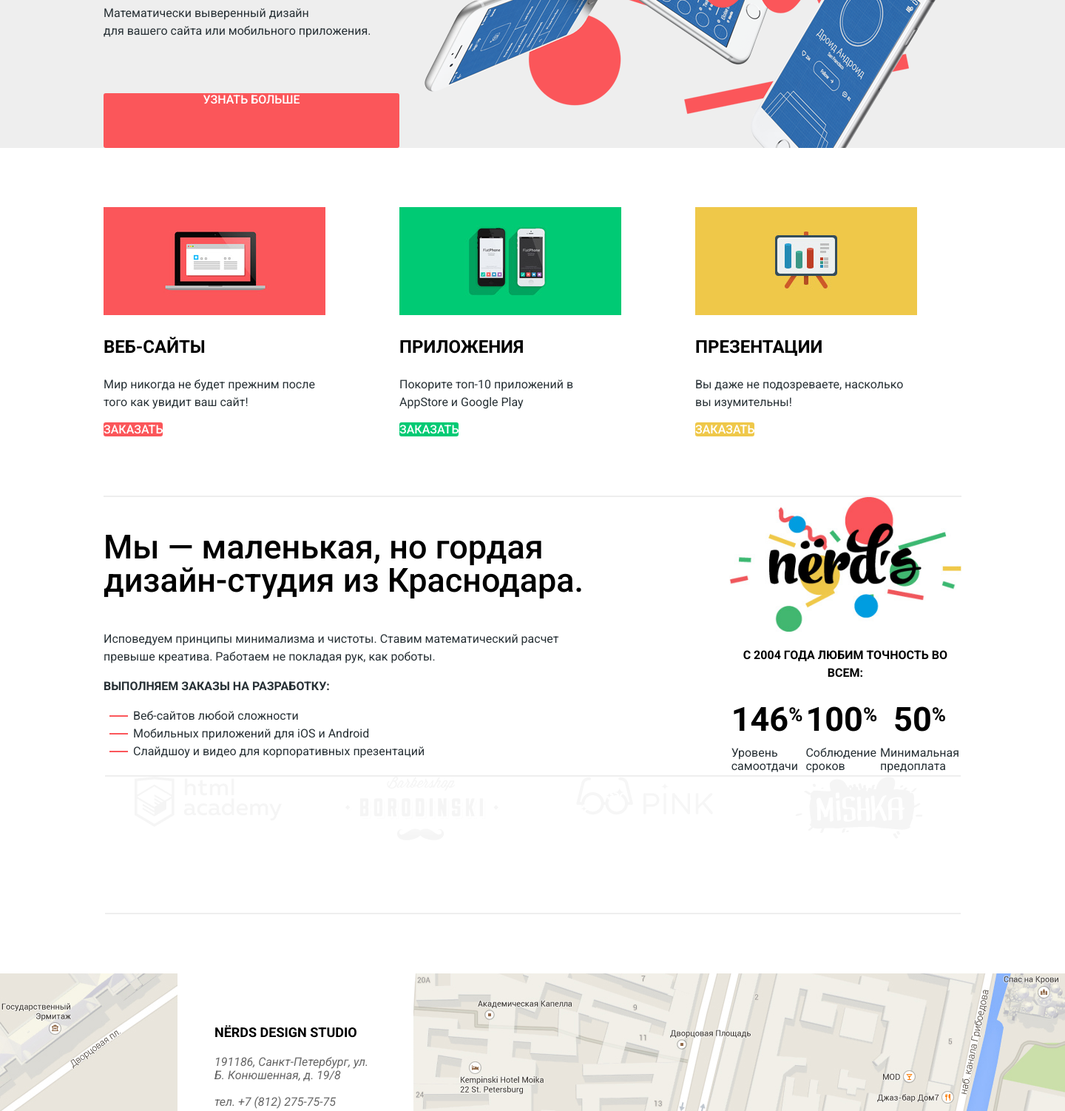
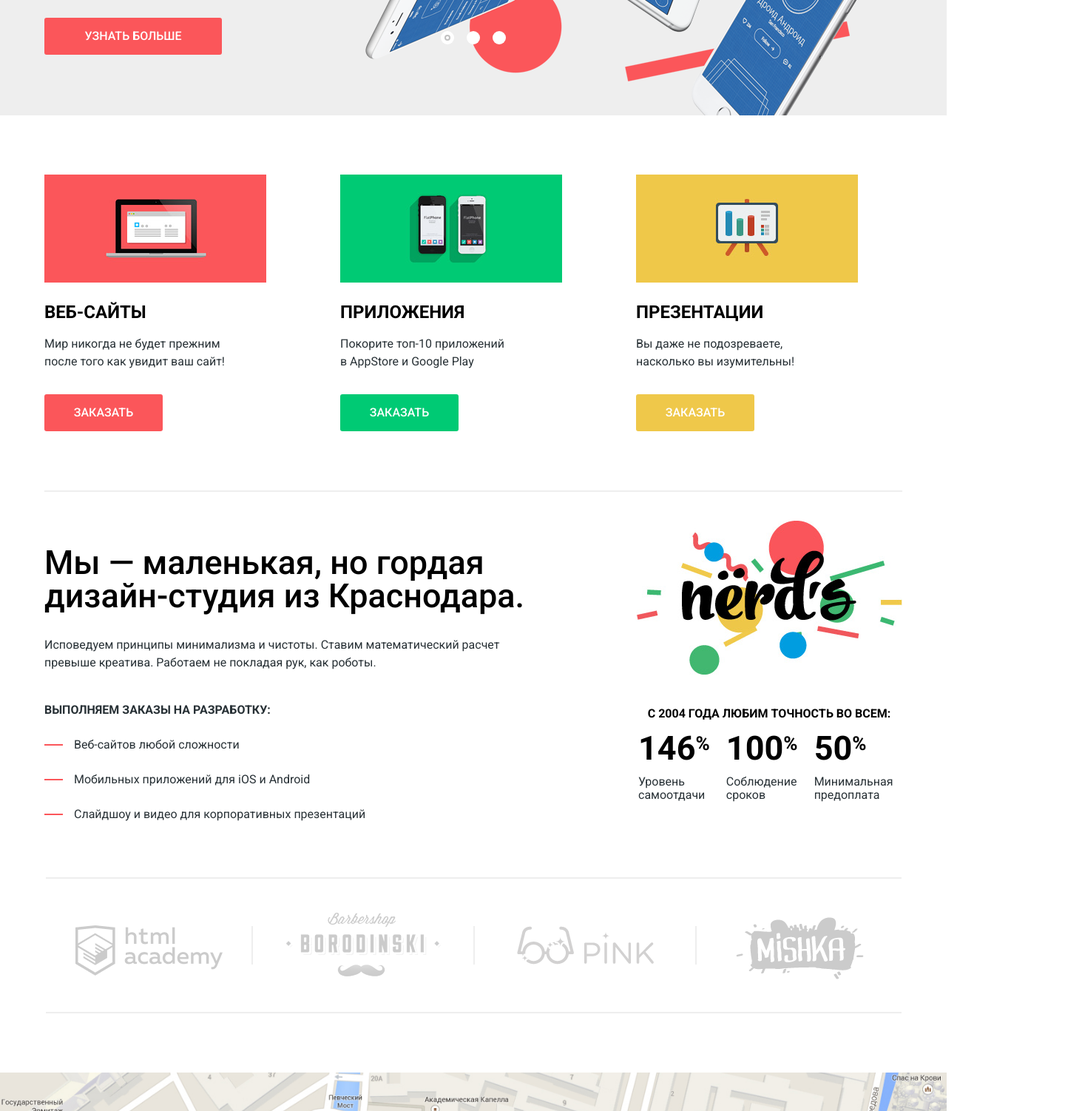
Before and after one commit to kkoroleva/1526731-nerds-29, a plain HTML site: page index.html in a window 1280 px wide. Shown: the part 400-1902 px from the top of the page at 74% size, 1440 px wide, since content can reach past the window. Drawn offline with Linux system fonts and the light colour scheme; placeholder pictures from the web are drawn by us.

Commit message:
Сетка на гридах внутренней страницы

```diff
--- a/css/style.css
+++ b/css/style.css
@@ -54,28 +54,21 @@
   --filter-text-disabled: rgba(0, 0, 0, 0.3);
 }
 
-/*hidden objects*/
-
-.visually-hidden {
-  position: absolute;
-  clip: rect(0 0 0 0);
-  width: 1px;
-  height: 1px;
-  margin: -1px;
+/*global*/
+* {
+  box-sizing: border-box;
 }
 
-/*global*/
 body {
   margin: 0;
   padding: 0;
-  min-width: 1440px;
+  min-width: 1200px;
   height: 100%;
   background-color: var(--basic-background);
   line-height: 18px;
-  font-weight: normal;
+  font-weight: 400;
   color: var(--plain-text);
   font-family: 'Roboto', Arial, Helvetica, sans-serif;
-  box-sizing: border-box;
 }
 
 a {
@@ -88,10 +81,6 @@ img {
   height: auto;
 }
 
-/*repeated elements*/
-.bold {
-  font-weight: bold;
-}
 
 /*buttons*/
 .button {
@@ -103,8 +92,11 @@ img {
   line-height: 18px;
   border-radius: 3px;
   border: none;
-  outline: none;
   overflow: hidden;
+
+  display: block;
+  padding: 16px 0;
+  height: 50px;
 }
 
 .button:active, .button:focus {
@@ -200,35 +192,25 @@ img {
 }
 .main-container {
   grid-row: 2/3;
-  min-width: 1440px;
   height: auto;
-  display: grid;
-  grid-template-rows: auto auto auto auto;
+
 }
 .main-footer {
   grid-row: 3/4;
   height: auto;
-  width: 1440px;
   margin: 0 auto;
 }
 
 
 /*header*/
 .main-menu {
-  text-transform: uppercase;
-  font-style: normal;
-  font-weight: 500;
-  font-size: 16px;
-  line-height: 30px;
-  color: var(--basic-black);
-  background-color: var(--section-background);
-
+  display: grid;
+  grid-template-columns: min-content auto min-content;
   width: 1160px;
   height: auto;
-  margin: 49px auto 0;
-  display: grid;
-  grid-template-columns: min-content auto min-content;
-  grid-template-rows: auto;
+  margin: 0 auto;
+  padding-top: 49px;
+  background-color: var(--section-background);
 }
 
 .main-header-logo {
@@ -237,6 +219,15 @@ img {
 
 .nav-logo:active path {
   fill: var(--nav-logo-plain);
+}
+
+.main-menu a {
+  text-transform: uppercase;
+  font-style: normal;
+  font-weight: 500;
+  font-size: 16px;
+  line-height: 30px;
+  color: var(--basic-black);
 }
 
 .main-menu a:hover {
@@ -254,20 +245,24 @@ img {
 
 .menu-list {
   grid-column: 2/3;
-  justify-self: center;
-  margin: 0;
-  padding: 0;
+  margin: 0 auto;
+  padding: 26px 0 9px;
+  width: 437px;
+  height: 30px;
+  display: flex;
+  justify-content: space-between;
   list-style-type: none;
 }
 
 .bucket {
   grid-column: 3/4;
-  margin-left: 40px;
+  padding: 26px 0 9px 40px;
   position: relative;
 }
 
-.bucket:before {
+.bucket::before {
   content: "";
+  display: block;
   background-image: url("../img/icons/cart-icon.svg");
   position: absolute;
   right: 100px;
@@ -280,99 +275,139 @@ img {
 
 /*promo-section*/
 .slider {
+  margin-bottom: 80px;
   background-color: var(--section-background);
-  margin-top: 0;
-  grid-row: 1/2;
 }
 .slider-list {
-  list-style-type: none;
-  width: 1440px;
   margin: 0 auto;
   padding: 0;
+  list-style-type: none;
 }
 .slider-item {
+  margin: 0 auto;
   width: 1160px;
-  margin: 0 auto;
-  display: grid;
-  grid-template-columns: auto 760px;
-  grid-template-rows: auto auto auto;
+  height: 431px;
+  overflow: hidden;
 }
-.promo-img {
-  background-color: var(--section-background);
-  grid-column: 2/3;
-  grid-row: 1/4;
+
+.slider-item-1 {
+  background: url("../img/icons/slider-slide-1.png") no-repeat;
+  background-position: right;
+  position: relative;
 }
+
+.slider-item-2 {
+  background: url("../img/icons/slider-slide-2.png") no-repeat;
+  background-position: right;
+  position: relative;
+}
+
+.slider-item-3 {
+  background: url("../img/icons/slider-slide-3.png") no-repeat;
+  background-position: right;
+  position: relative;
+}
+
 .promo-slogan {
+  margin: 0 0 25px;
+  padding-top: 78px;
+  width: 538px;
   font-weight: 500;
   font-size: 55px;
   line-height: 55px;
   color: var(--basic-black);
-  margin-top: 0;
-
-  grid-column: 1/2;
-  grid-row: 1/2;
 }
 .promo-description {
+  margin: 0 0 38px;
+  width: 416px;
   font-size: 16px;
   line-height: 24px;
-
-  grid-column: 1/2;
-  grid-row: 2/3;
 }
 .promo-button {
-  grid-column: 1/2;
-  grid-row: 3/4;
+  display: block;
+  padding: 16px 0;
+  width: 240px;
+  height: 50px;
+}
+
+.slider-pagination {
+   position: absolute;
+   top: 317px;
+   left: 536px;
 }
 
 /*features-section*/
 .features {
-  grid-row: 2/3;
-  width: 1440px;
   margin: 0 auto;
+  width: 1160px;
 }
 
 .features-list {
-  list-style-type: none;
+  display: flex;
+  justify-content: space-between;
+  margin: 0;
   padding: 0;
 
-  width: 1160px;
-  margin: 80px auto 0;
-  display: grid;
-  grid-template-columns: repeat(3, 300px);
-  gap: 100px;
+  list-style-type: none;
   border-bottom: 2px solid var(--section-background);
 }
 .features-item {
-  grid-column: span 1;
-  margin-bottom: 80px;
+  width: 300px;
+  padding: 171px 0 80px;
 }
-.features-item-img {
-  background-color: var(--section-background);
+
+.features-item:last-child {
+  margin-right: 60px;
 }
+
 .features-item h3 {
+  margin: 0 0 16px;
   text-transform: uppercase;
   color: var(--basic-black);
-  font-weight: bold;
+  font-weight: 700;
   font-size: 24px;
   line-height: 30px;
 }
 .features-item p {
+  margin: 0 0 32px;
   font-size: 16px;
   line-height: 24px;
 }
 
+.features-item .button {
+  width: 160px;
+}
+
+.features-sites {
+  background-image: url("../img/icons/features-sites.png");
+  background-size: 300px 146px;
+  background-position: top;
+  background-repeat: no-repeat;
+}
+
+.features-apps {
+  background: url("../img/icons/features-apps.png");
+  background-size: 300px 146px;
+  background-position: top;
+  background-repeat: no-repeat;
+}
+
+.features-slides {
+  background: url("../img/icons/features-slides.png");
+  background-size: 300px 146px;
+  background-position: top;
+  background-repeat: no-repeat;
+}
+
 /*About-section*/
 .about {
-  grid-row: 3/4;
-  width: 1440px;
+  width: 1160px;
   margin: 0 auto;
 }
 
 .about-positioner {
   display: grid;
-  width: 1160px;
-  margin: 0 auto;
-  grid-template-columns: 1fr min-content;
+  grid-template-columns: 1fr 360px;
   gap: 0;
 }
 .about-advantages {
@@ -380,22 +415,25 @@ img {
 }
 .about-stats {
   grid-column: 2/3;
-
+  padding-top: 39px;
 }
-
-.advantages-description {
-  font-size: 16px;
-  line-height: 24px;
-}
-
 .advantages-slogan {
+  margin: 0 0 32px;
+  padding-top: 73px;
+  width: 651px;
   font-weight: 500;
   font-size: 45px;
   line-height: 45px;
   color: var(--basic-black);
 }
-
+.advantages-description {
+  margin: 0 0 40px;
+  width: 646px;
+  font-size: 16px;
+  line-height: 24px;
+}
 .about-advantages h3 {
+  margin: 0 0 23px;
   font-size: 16px;
   line-height: 24px;
   text-transform: uppercase;
@@ -403,31 +441,38 @@ img {
 
 .advantages-list {
   list-style-type: none;
-
+  margin: 0 0 73px;
 }
 .advantages-item {
+  position: relative;
+  margin: 0 0 23px;
+  width: 399px;
   font-size: 16px;
   line-height: 24px;
-  position: relative;
 }
-.advantages-item:before {
+
+.advantages-item::before {
   content: "";
-  background-image: url("../img/icons/icon-dash.svg");
+  display: block;
   position: absolute;
-  left: -32px;
-  top: 11px;
   width: 25px;
   height: 2px;
+  top: 11px;
+  left: -40px;
+  background-image: url("../img/icons/icon-dash.svg");
   background-size: 25px 24px;
   background-position: center;
   background-repeat: no-repeat;
 }
 
 .about-stats img {
+  margin: 0 0 37px;
   background-color: var(--section-background);
 }
 
 .stats-slogan {
+  display: inline-block;
+  width: 360px;
   font-size: 16px;
   line-height: 24px;
   color: var(--basic-black);
@@ -435,9 +480,14 @@ img {
   text-transform: uppercase;
 }
 
+.stats-table td {
+  width: 120px;
+}
+
 .stats-th {
   font-size: 45px;
   line-height: 64px;
+  text-align: left;
   color: var(--basic-black);
 }
 
@@ -447,45 +497,55 @@ img {
 }
 
 /*Companies*/
-.companies {
-  grid-row: 4/5;
-  width: 1440px;
-  margin: 0 auto;
-}
 
 .companies-list {
+  display: grid;
+  grid-template-columns: 280px 300px 300px 280px;
+  margin: 0 auto;
+  padding: 0;
+  width: 1157px;
+  height: 184px;
+
   list-style-type: none;
   border-bottom: 2px solid var(--section-background);
   border-top: 2px solid var(--section-background);
-
-  width: 1157px;
-  margin: 0 auto;
-  padding: 0;
-  display: grid;
-  grid-template-columns: 280px 300px 300px 280px;
 }
 .companies-item {
-  height: 184px;
-  justify-self: center;
-  border-collapse: collapse;
-  display: inline-block;
+  position: relative;
+  text-align: center;
 }
-.company-html {
-  grid-column: 1/2;
+
+.companies-item:first-child::after {
+  content: "";
+  display: block;
+  position: absolute;
+  z-index: -1;
+  width: 280px;
+  height: 52px;
+  top: 64px;
+  background-image: url(../img/icons/companies-vertical.svg);
+  background-size: 2px 52px;
+  background-position: right;
+  background-repeat: no-repeat;
 }
-.company-borodinskiy {
-  grid-column: 2/3;
-}
-.company-pink {
-  grid-column: 3/4;
-}
-.company-mishka {
-  grid-column: 4/5;
+
+.companies-item:not(:last-child):not(:first-child)::after {
+  content: "";
+  display: block;
+  position: absolute;
+  z-index: -1;
+  width: 300px;
+  height: 52px;
+  top: 64px;
+  background-image: url(../img/icons/companies-vertical.svg);
+  background-size: 2px 52px;
+  background-position: right;
+  background-repeat: no-repeat;
 }
 
 .companies-item a {
+  display: inline-block;
   opacity: 0.2;
-  display: block;
 }
 
 .companies-item a:hover {
@@ -496,32 +556,66 @@ img {
   opacity: 0.1;
 }
 
+.company-html {
+  padding-top: 63px;
+}
+
+.company-borodinski {
+  padding-top: 46px;
+}
+
+.company-pink {
+  padding-top: 64px;
+}
+
+.company-mishka {
+  padding-top: 52px;
+}
+
 /*footer*/
 .map {
+  position: relative;
   background-color: var(--section-background);
   margin-top: 80px;
 }
 
 .writeus-wrapper {
+  position: absolute;
+  padding: 49px 50px 47px 50px;
+  margin: 0 auto;
+  width: 319px;
+  height: 308px;
+  top: 53px;
+  left: 240px;
   text-decoration: none;
   background-color: var(--basic-white);
   font-style: normal;
-
-  height: 208px;
-  width: 219px;
-  position: absolute;
-  left: 240px;
-  padding: 50px;
 }
 
 .writeus-wrapper h2 {
+  margin: 0 0 24px;
+  width: 219px;
   font-size: 18px;
   line-height: 30px;
   color: var(--basic-black);
   text-transform: uppercase;
+  overflow: hidden;
+}
+
+.writeus {
+  margin: 0 0 31px;
 }
 
 .writeus p {
+  margin: 0 0 20px;
+  width: 230px;
+  font-style: normal;
+  color: var(--address-text);
+}
+
+.writeus a {
+  width: 230px;
+  font-style: normal;
   color: var(--address-text);
 }
 
@@ -537,17 +631,20 @@ img {
 }
 
 .socials-list {
+  grid-column: 1/2;
+  display: flex;
+  justify-content: space-between;
+  margin: 0;
+  padding: 68px 0;
   list-style-type: none;
-  padding: 0;
-  width: 261px;
-  grid-column: 1/2;
 }
 .socials-item {
+  display: inline-block;
+  width: 81px;
+  height: 81px;
   background: linear-gradient(0deg, var(--socials-grey), var(--socials-grey)), var(--basic-white);
   border-radius: 40px;
-  width: 81px;
-  height: 81px;
-  display: inline-block;
+
 }
 .socials-item:hover {
   background: linear-gradient(0deg, var(--socials-hover-gradient), var(--socials-hover-gradient)), var(--basic-white);
@@ -595,15 +692,20 @@ img {
 
 .socials-discount {
   grid-column: 2/3;
-  padding-left: 139px;
+  padding: 75px 0 0 139px;
+
 }
 .socials-slogan {
+  display: inline-block;
+  margin: 0 0 10px;
+  width: 660px;
   font-size: 36px;
   line-height: 36px;
   color: var(--basic-black);
-
 }
 .socials-promo {
+  margin: 0 0 74px;
+  width: 373px;
   font-size: 16px;
   line-height: 22px;
   color: var(--footer-plain);
@@ -667,7 +769,7 @@ img {
 }
 
 .item-bar {
-  display:block;
+  display: block;
 }
 
 .item-info-pop {
@@ -700,3 +802,17 @@ img {
 .pagination {
   list-style-type: none;
 }
+
+
+/*hidden objects*/
+
+.visually-hidden {
+  position: absolute;
+  width: 1px;
+  height: 1px;
+  margin: -1px;
+  border: 0;
+  padding: 0;
+  clip: rect(0 0 0 0);
+  overflow: hidden;
+}
--- a/index.html
+++ b/index.html
@@ -39,27 +39,42 @@
     <section class="slider">
       <h2 class="visually-hidden">Промо</h2>
       <ul class="slider-list">
-        <li class="slider-item">
-          <p class="promo-slogan bold">Долго, дорого, скрупулезно.</p>
-          <p class="promo-description">Математически выверенный дизайн <br> для вашего сайта или мобильного
+        <li class="slider-item slider-item-1 ">
+          <p class="promo-slogan">Долго, дорого, скрупулезно.</p>
+          <p class="promo-description">Математически выверенный дизайн для&nbspвашего&nbspсайта&nbspили мобильного
             приложения.
           </p>
-          <img class="promo-img" src="img/content/promo-slider-telephone.png" alt="Картинка промо-товара" width="760px"
-            height="431px" />
           <a class="button button-red promo-button" href="#">Узнать больше</a>
+          <svg class="slider-pagination" width="88" height="18" viewBox="0 0 88 18" fill="none" xmlns="http://www.w3.org/2000/svg">
+            <circle cx="9" cy="9" r="9" fill="white"/>
+            <circle cx="44" cy="9" r="9" fill="white"/>
+            <circle cx="79" cy="9" r="9" fill="white"/>
+            <circle cx="9" cy="9" r="3" stroke="#C1C1C1" stroke-width="2"/>
+            </svg>
         </li>
-        <!--Эти два слайда заблочены на макете. В ТЗ нет инфы, что с этим делать. Пока скрыла классом "visually-hidden"-->
-        <li class="slider-item visually-hidden">
-          <p>Слоган слайдера</p>
-          <p>Какой-то текст</p>
-          <img src="https://dummyimage.com/760x431.jpg?text=slider_item1" alt="Картинка промо-товара" />
-          <a class="button button-red" href="#">Узнать больше</a>
+        <li class="slider-item slider-item-2 visually-hidden">
+          <p class="promo-slogan">Любим математику как никто другой</p>
+          <p class="promo-description">Никакого креатива, только математические формулы для расчета идеальных пропорций
+          </p>
+          <a class="button button-red promo-button" href="#">Узнать больше</a>
+            <svg class="slider-pagination" width="88" height="18" viewBox="0 0 88 18" fill="none" xmlns="http://www.w3.org/2000/svg">
+              <circle cx="9" cy="9" r="9" fill="white"/>
+              <circle cx="44" cy="9" r="9" fill="white"/>
+              <circle cx="79" cy="9" r="9" fill="white"/>
+              <circle cx="44" cy="9" r="3" stroke="#C1C1C1" stroke-width="2"/>
+              </svg>
         </li>
-        <li class="slider-item visually-hidden">
-          <p>Слоган слайдера</p>
-          <p>Какой-то текст</p>
-          <img src="https://dummyimage.com/760x431.jpg?text=slider_item1" alt="Картинка промо-товара" />
-          <a class="button button-red" href="#">Узнать больше</a>
+        <li class="slider-item slider-item-3 visually-hidden">
+          <p class="promo-slogan">Только ночь, только&nbspхардкор</p>
+          <p class="promo-description">Работать днем, как все? Мы против этого. Ближе&nbspк&nbspполуночи работа только начинается.
+          </p>
+          <a class="button button-red promo-button" href="#">Узнать больше</a>
+          <svg class="slider-pagination " width="88" height="18" viewBox="0 0 88 18" fill="none" xmlns="http://www.w3.org/2000/svg">
+            <circle cx="9" cy="9" r="9" fill="white"/>
+            <circle cx="44" cy="9" r="9" fill="white"/>
+            <circle cx="79" cy="9" r="9" fill="white"/>
+            <circle cx="79" cy="9" r="3" stroke="#C1C1C1" stroke-width="2"/>
+            </svg>
         </li>
       </ul>
     </section>
@@ -67,22 +82,19 @@
     <section class="features">
       <h2 class="visually-hidden">Услуги компании</h2>
       <ul class="features-list">
-        <li class="features-item">
-          <img class="features-item-img" src="img/content/features-sites.png" alt="Веб-сайты" />
+        <li class="features-item features-sites">
           <h3>Веб-сайты</h3>
-          <p>Мир никогда не будет прежним после того как увидит ваш сайт!</p>
+          <p>Мир никогда не будет прежним после&nbspтого как увидит ваш сайт!</p>
           <a class="button button-red" href="#">Заказать</a>
         </li>
-        <li class="features-item">
-          <img class="features-item-img" src="img/content/features-apps.png" alt="Приложения" />
+        <li class="features-item features-apps">
           <h3>Приложения</h3>
-          <p>Покорите топ-10 приложений в AppStore и Google Play</p>
+          <p>Покорите топ-10 приложений в&nbspAppStore и Google Play</p>
           <a class="button button-green" href="#">Заказать</a>
         </li>
-        <li class="features-item">
-          <img class="features-item-img" src="img/content/features-slides.png" alt="Презентации" />
+        <li class="features-item features-slides">
           <h3>Презентации</h3>
-          <p>Вы даже не подозреваете, насколько вы изумительны!</p>
+          <p>Вы даже не подозреваете, насколько&nbspвы изумительны!</p>
           <a class="button button-yellow" href="#">Заказать</a>
         </li>
       </ul>
@@ -92,10 +104,8 @@
       <h2 class="visually-hidden">О компании</h2>
       <div class="about-positioner">
         <div class="about-advantages">
-          <p class="advantages-slogan bold">Мы — маленькая, но гордая <br> дизайн-студия из Краснодара.</p>
-          <p class="advantages-description">Исповедуем принципы минимализма и чистоты. Ставим математический расчет <br>
-            превыше креатива. Работаем не
-            покладая рук, как роботы.</p>
+          <p class="advantages-slogan">Мы — маленькая, но гордая дизайн-студия из Краснодара.</p>
+          <p class="advantages-description">Исповедуем принципы минимализма и чистоты. Ставим математический расчет превыше креатива. Работаем не покладая рук, как роботы.</p>
           <h3>Выполняем заказы на разработку:</h3>
           <ul class="advantages-list">
             <li class="advantages-item">Веб-сайтов любой сложности</li>
@@ -105,8 +115,8 @@
         </div>
         <div class="about-stats">
           <h3 class="visually-hidden">Наши цифры</h3>
-          <img src="img/content/about-logo.png" alt="Логотип компании" />
-          <p class="stats-slogan bold">с 2004 года Любим точность во всем:</p>
+          <img src="img/content/about-logo.png" alt="Логотип компании" width="360" height="208"/>
+          <b class="stats-slogan">с 2004 года Любим точность во всем:</b>
           <table class="stats-table">
             <tr>
               <th class="stats-th">146<sup>%</sup></th>
@@ -127,14 +137,14 @@
       <h2 class="visually-hidden">Наши заказчики</h2>
       <ul class="companies-list">
         <li class="companies-item company-html"><a href="https://htmlacademy.ru/intensive/htmlcss"><img
-              src="img/content/partners-html.png" alt="HTMl Academy" /></a></li>
-        <li class="companies-item company-borodinskiy"><a href="blank.html"><img
-              src="img/content/partners-borodinski.png" alt="Borodinski" /></a></li>
-        <li class="companies-item company-pink"><a href="blank.html"><img src="img/content/partners-pink.png"
-              alt="Pink" /></a>
+              src="img/content/company-html.png" alt="HTMl Academy" width="199" height="68"/></a></li>
+        <li class="companies-item company-borodinski"><a href="blank.html"><img
+              src="img/content/company-borodinski.png" alt="Borodinski" width="209" height="90"/></a></li>
+        <li class="companies-item company-pink"><a href="blank.html"><img src="img/content/company-pink.png"
+              alt="Pink" width="185" height="92"/></a>
         </li>
-        <li class="companies-item company-mishka"><a href="blank.html"><img src="img/content/partners-mishka.png"
-              alt="Mishka" /></a>
+        <li class="companies-item company-mishka"><a href="blank.html"><img src="img/content/company-mishka.png"
+              alt="Mishka" width="173" height="84"/></a>
         </li>
       </ul>
     </section>
@@ -146,7 +156,8 @@
       <div class="writeus-wrapper">
         <h2>NЁRDS DESIGN STUDIO</h2>
         <address class="writeus">
-          <p>191186, Санкт-Петербург, ул. Б. Конюшенная, д. 19/8 <br><br> тел. +7 (812) 275-75-75</p>
+          <p>191186, Санкт-Петербург, ул.&nbspБ.&nbspКонюшенная, д. 19/8</p>
+          <a href="tel:+78122757575"> тел.&nbsp+7&nbsp(812)&nbsp275-75-75 </a>
         </address>
         <a class="button button-red" href="#">Напишите нам</a>
       </div>
@@ -168,7 +179,7 @@
         </li>
       </ul>
       <div class="socials-discount">
-        <p class="socials-slogan bold">Давайте дружить, это выгодно!</p>
+        <b class="socials-slogan">Давайте дружить, это выгодно!</b>
         <p class="socials-promo">Скидка 10% для друзей из социальных сетей.</p>
       </div>
     </div>
```
Also changed, not shown: catalog.html (+60 -27 lines), img/content/company-borodinski.png (added), img/content/company-html.png (added), img/content/company-mishka.png (added), img/content/company-pink.png (added), img/content/partners-borodinski.png (deleted), img/content/partners-html.png (deleted), img/content/partners-mishka.png (deleted), img/content/partners-pink.png (deleted), img/icons/companies-vertical.svg (added), img/icons/features-apps.png (renamed from img/content/features-apps.png), img/icons/features-sites.png (renamed from img/content/features-sites.png), img/icons/features-slides.png (renamed from img/content/features-slides.png), img/icons/slider-slide-1.png (renamed from img/content/promo-slider-telephone.png), 2 more files.
